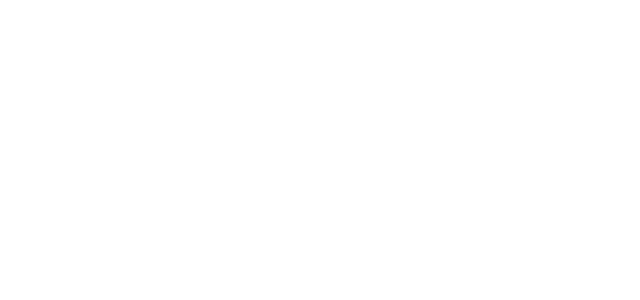
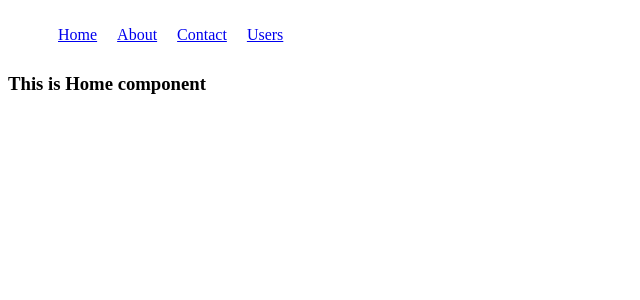
Before and after one commit to stefanimladenovski/reactjs, a React (Create React App) app in the folder reactjs/: page / in a window 1280 px wide. Shown: the top 300 px of the page, without its empty margins (0-640 px from the left). Built offline with nearby package versions, Linux system fonts and the light colour scheme; no server answers.

Commit message:
ADD cas7

```diff
--- a/reactjs/package.json
+++ b/reactjs/package.json
@@ -8,6 +8,7 @@
     "@testing-library/user-event": "^13.5.0",
     "react": "^18.2.0",
     "react-dom": "^18.2.0",
+    "react-router-dom": "^6.3.0",
     "react-scripts": "5.0.1",
     "web-vitals": "^2.1.4"
   },
--- a/reactjs/src/App.js
+++ b/reactjs/src/App.js
@@ -1,8 +1,66 @@
+import { useEffect, useState } from "react"
+//Router
+import {Routes , Route} from  "react-router-dom"
+//Components
+import {Nav} from "./components/Nav"
+import { Home } from "./components/Home";
+import { About} from "./components/About";
+import { Contact } from "./components/Contact";
+import { Users } from "./components/Users";
+import { User } from "./components/User";
+import { NewUser } from "./components/NewUser";
+import { NotFound } from "./components/NotFound";
+
+//layout
+import { UserLayout } from "./layouts/UserLayout"
+
+// const users = [
+//   {name: "Stefani"},
+//   {name: "Kristijan"},
+//   {name: "Bela"},
+//   {name: "Riki"},
+// ]
+
 const App = () => {
 
+  const [users, setUsers] = useState([])
+
+  const fetchUsers = async () => {
+    const fetchData = await fetch("https://jsonplaceholder.typicode.com/users")
+    const data = await fetchData.json()
+    setUsers(data)
+  }
+
+  useEffect(() => {
+    fetchUsers()
+  }, [])
+
   return (
-    <div></div>
-  );
-}
+    <div>
+      <Nav/>
+
+      <Routes>
+        <Route path = "/" element ={ <Home/> }/>
+        <Route path = "/about" element ={ <About/> }/>
+        <Route path = "/contact" element ={ <Contact/> }/>
+
+        {/* <Route path = "/users" element ={ <Users/> }/>
+        <Route path = "/users/:id" element ={ <User/> }/>
+        <Route path = "/users/new" element ={ <NewUser/> }/>  */}
+
+        {/* grupiranje */}
+        <Route path = "/users" element = { <UserLayout/> }>
+          <Route index element ={ <Users  users = {users}/>  }/>
+          <Route path = ":id" element ={ <User/> }/>
+          <Route path = "new" element ={ <NewUser/> }/>
+        </Route>
+
+        <Route path="*" element={<NotFound/>}/>
+
+      </Routes>
+
+    </div>
+  )
+};
 
 export default App
--- /dev/null
+++ b/reactjs/src/components/About.js
@@ -0,0 +1,3 @@
+export const About = () => (
+    <h3>This is About component</h3>
+)
--- /dev/null
+++ b/reactjs/src/components/Contact.js
@@ -0,0 +1,3 @@
+export const Contact = () => (
+    <h3>This is Contact component</h3>
+)
--- /dev/null
+++ b/reactjs/src/components/Home.js
@@ -0,0 +1,3 @@
+export const Home = () => (
+    <h3>This is Home component</h3>
+)
--- /dev/null
+++ b/reactjs/src/components/Nav.js
@@ -0,0 +1,33 @@
+import {Link} from "react-router-dom"
+
+
+const liStyle = {
+    padding: "10px",
+    listStyle: "none"
+
+}
+
+const ulStyle = {
+    display: "flex",
+    justifyContent:"space-beetween"
+}
+
+
+export const Nav = () => (
+    <nav>
+        <ul style={ulStyle}>
+            <li style={liStyle}>
+                <Link to={"/"}>Home</Link>
+            </li>
+            <li style={liStyle}>
+            <Link to={"/about"}>About</Link>
+            </li>
+            <li style={liStyle}>
+                <Link to={"/contact"}>Contact</Link>
+            </li>
+            <li style={liStyle}>
+                <Link to={"users"}>Users</Link>
+            </li>
+        </ul>
+    </nav>
+)
--- /dev/null
+++ b/reactjs/src/components/NewUser.js
@@ -0,0 +1,7 @@
+import { useParams } from "react-router-dom"
+
+export const NewUser = () => {
+    return (
+    <h3>This is NewUser component</h3>  //=&gt ova znaci =>
+    )
+}
--- /dev/null
+++ b/reactjs/src/components/NotFound.js
@@ -0,0 +1,5 @@
+import { Link } from "react-router-dom"
+export const NotFound = () => ( <>
+    <h1>404 file NOT FOUND</h1>
+    <Link to={"/"}>Go to Dashboard</Link>
+    </>)
--- /dev/null
+++ b/reactjs/src/components/User.js
@@ -0,0 +1,11 @@
+import { useParams } from "react-router-dom"
+
+export const User = () => {
+    const {id} = useParams()
+    return (<>
+    <h3>This is User component ID =&gt;  {id}</h3>
+
+    </>)
+}
+
+//=&gt ova znaci =>
--- /dev/null
+++ b/reactjs/src/components/Users.js
@@ -0,0 +1,18 @@
+import { useOutletContext } from "react-router-dom"
+
+export const Users = ({users}) => {
+
+   const {users: users2} = useOutletContext()
+    return ( <>
+    <h3>This is Users component</h3>
+    {/* <li><Link to={"/users/1"}>User 1</Link></li>
+    <li><Link to={"/users/2"}>User 2</Link></li>
+    <li><Link to={"/users/new"}>New User </Link></li> */}
+
+    {users.map(user => <li>{user.name}</li> )}
+    {/* {users.map(users2 => <li>{user.name}</li> )} */}
+
+    {/* <pre>{JSON.stringify(users, null, 2)}</pre> */}
+
+    </>)
+}
--- a/reactjs/src/index.js
+++ b/reactjs/src/index.js
@@ -1,11 +1,13 @@
 import React from 'react';
 import ReactDOM from 'react-dom/client';
-
+import { BrowserRouter as Router} from "react-router-dom"
 import App from './App';
 
 const root = ReactDOM.createRoot(document.getElementById('root'));
 root.render(
   <React.StrictMode>
-    <App />
+    <Router>
+      <App />
+    </Router>
   </React.StrictMode>
 );
--- /dev/null
+++ b/reactjs/src/layouts/UserLayout.js
@@ -0,0 +1,22 @@
+import { Link, Outlet } from "react-router-dom"
+
+const users = [
+    {name: "Ane"},
+    {name: "Kosta"},
+    {name: "Bibi"},
+    {name: "Riko"},
+  ]
+
+export const UserLayout = () => {
+
+    return <>
+    <h3>User Layout</h3>
+        <ul>
+           <li><Link to={"/users/1"}>User 1</Link></li>
+           <li><Link to={"/users/2"}>User 2</Link></li>
+           <li><Link to={"/users/new"}>New User </Link></li>
+        </ul>
+
+        <Outlet context={users}/>
+    </>
+}
```
Also changed, not shown: 1 other file (tests, documents, lock files or other folders).
